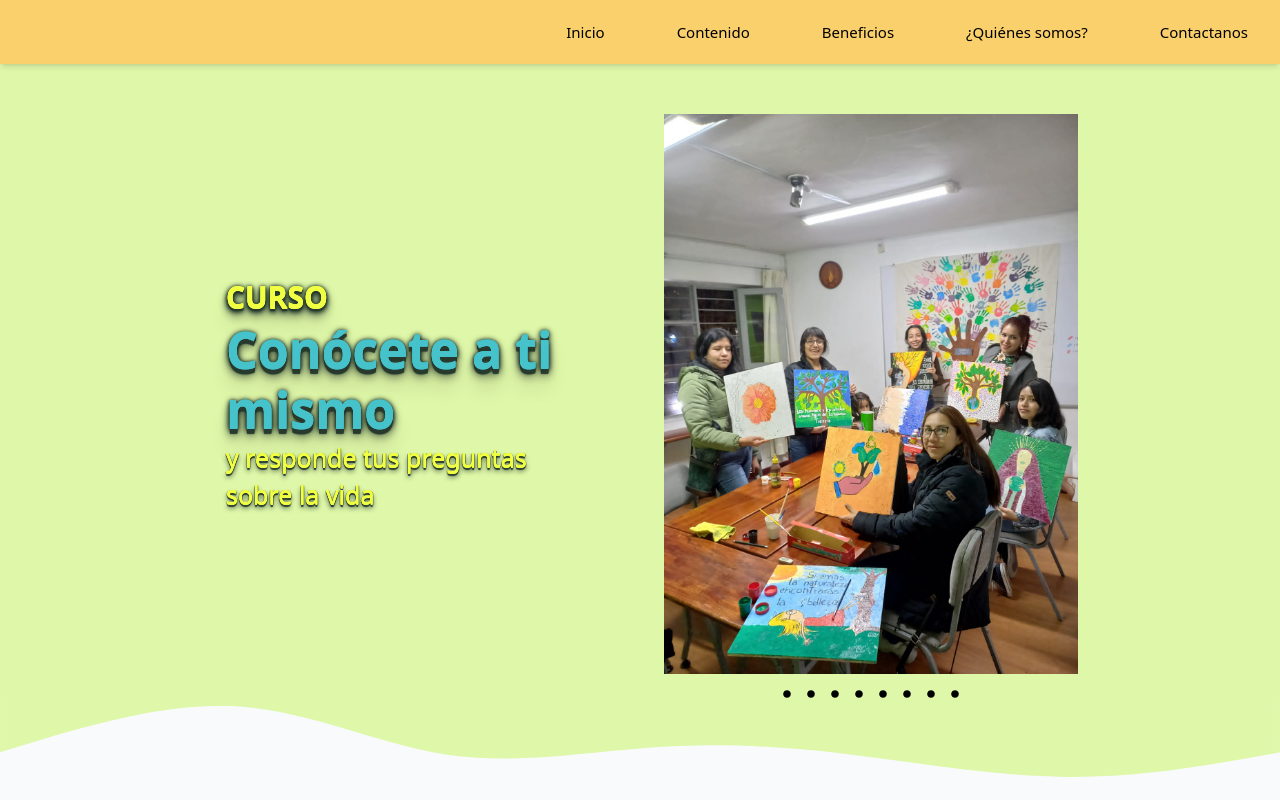
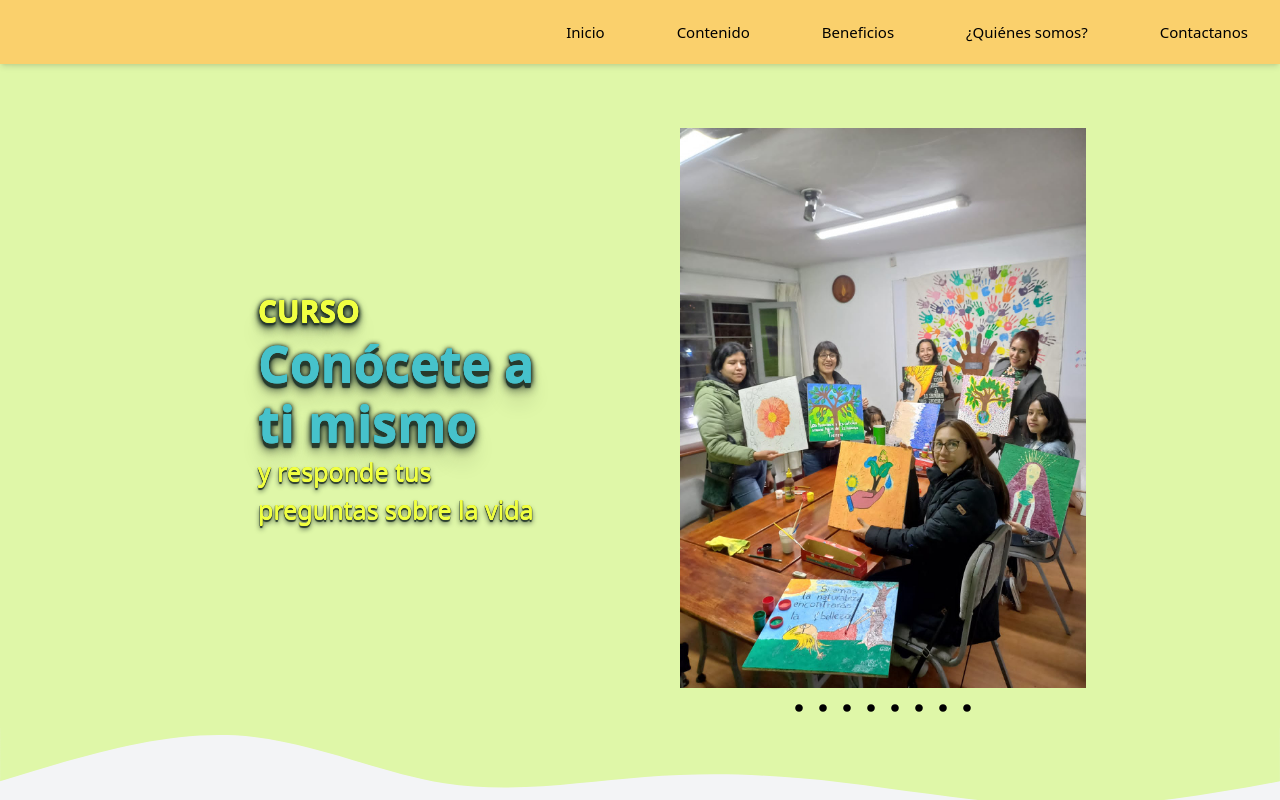
Before and after one commit to alfred00011/conocete-a-ti-mismo, a React (Vite) app: page / in a window 1280 px wide. Shown: the top 800 px of the page. Built offline with nearby package versions, Linux system fonts and the light colour scheme.

Commit message:
cambio de estilo en movil para imagenes

```diff
--- a/package.json
+++ b/package.json
@@ -13,7 +13,7 @@
     "react-chevron": "^1.1.1",
     "react-dom": "^18.2.0",
     "react-icons": "^4.8.0",
-    "react-router-dom": "^6.10.0",
+    "react-router-dom": "^6.11.2",
     "react-svg": "^16.1.7",
     "require": "^2.4.20"
   },
--- a/src/components/App.jsx
+++ b/src/components/App.jsx
@@ -1,4 +1,3 @@
-import MainHeader from "./menu/MainHeader"
 import Contenido from "./pages/Contenido"
 import Home from "./pages/Home"
 
@@ -7,9 +6,6 @@ function App() {
 
   return (
     <div className="flex flex-col">
-      <div className="h-[8vh]">
-        <MainHeader/>
-      </div>
       <Home/>
       <Contenido/>
     </div>
--- a/src/components/Inicio/Carrusel.jsx
+++ b/src/components/Inicio/Carrusel.jsx
@@ -23,13 +23,14 @@ const Carrusel = () => {
         setIndex(imgIndex)
     }
     return (
-        <div className="w-full h-[70vh] m-auto relative group">
-
+        <div className="w-full md:h-[70vh]  m-auto relative group ">
+            <div className="h-full w-full sm:h-[50vh] md:h-[50vh] lg:h-[70vh]">
             <img
-                className="w-full h-full rounded-4xl bg-center bg-cover duration-500"
+                className=" h-full w-full rounded-4xl bg-center bg-cover duration-500 relative"
                 src={imagenes[index].img}
                 alt={imagenes[index].title}
             />
+            </div>
 
             <div className="hidden group-hover:block inset-0">
                 <button
--- a/src/components/Inicio/Titulo.jsx
+++ b/src/components/Inicio/Titulo.jsx
@@ -2,7 +2,7 @@
 const Titulo = () => {
 
     return (
-        <div className="items-center justify-center p-8">
+        <div className="items-center justify-center lg:p-8 lg:m-8" >
 
             <span className="titulo1">Curso</span>
             <h1 className="titulo2">Conócete a ti mismo</h1>
--- a/src/components/menu/MainHeader.jsx
+++ b/src/components/menu/MainHeader.jsx
@@ -1,6 +1,5 @@
 import { useState } from "react";
 import { RiMenuFoldFill } from "react-icons/ri";
-import { Link } from "react-router-dom";
 
 
 const MainHeader = () => {
@@ -14,28 +13,28 @@ const MainHeader = () => {
             >
                 <ul className=" style-header h-full w-full  xl:static flex-1 flex flex-col xl:flex-row items-center justify-center gap-10 lg:max-w-256 lg:justify-end">
                     <li className="flex items-center">
-                        <Link className="menu-item" to="">
+                        <a className="menu-item" href="#home">
                         Inicio
-                        </Link>
+                        </a>
                     </li>
                     <li className="flex items-center">
-                        <Link className="menu-item" to="/Contenido.jsx">
+                        <a className="menu-item" href="#contenido">
                         Contenido
-                        </Link>
+                        </a>
                     </li>
                     <li className="flex items-center">
-                        <Link className="menu-item" to="/">
+                        <a className="menu-item" href="/">
                         Beneficios
-                        </Link>
+                        </a>
                     </li>
                     <li className="flex items-center">
-                        <Link className="menu-item" to="/">
+                        <a className="menu-item" href="/">
                         ¿Quiénes somos?
-                        </Link>
+                        </a>
                     </li><li className="flex items-center">
-                        <Link className="menu-item" to="/">
+                        <a className="menu-item" href="/">
                         Contactanos
-                        </Link>
+                        </a>
                     </li>
 
                 </ul>
--- a/src/components/pages/Contenido.jsx
+++ b/src/components/pages/Contenido.jsx
@@ -2,7 +2,7 @@ import mapaNA from '../../assets/img/mapa.png'
 
 const Contenido = () => {
     return (
-        <div className='bg-gray-100 flex flex-col items-center h-[90vh]' >
+        <div className='bg-gray-100 flex flex-col items-center h-[90vh]' id='contenido' >
             <div className=''>
                 <div className=''>
                     <div className='relative text-center p-4'>
--- /dev/null
+++ b/src/components/pages/Error404.jsx
@@ -0,0 +1,11 @@
+
+const Error404 = () => {
+    return (
+        <div>
+            <h1>Error404</h1>
+            <p>La página no existe</p>
+        </div>
+    )
+}
+
+export default Error404
--- a/src/components/pages/Home.jsx
+++ b/src/components/pages/Home.jsx
@@ -1,23 +1,30 @@
 import Carrusel from "../Inicio/Carrusel";
 import Titulo from "../Inicio/Titulo";
+import MainHeader from "../menu/MainHeader";
 import Wavy from "../menu/Wavy";
+
 
 const Home = () => {
     return (//grid grid-cols-1 md:grid-cols-6
+    <div id="home">
+        <div className="h-[8vh]">
+        <MainHeader/>
+        </div>
         <section className="fondo-stilo flex items-center justify-center h-full ">
-            <div className="grid sm:grid-cols-1 md:grid-cols-10 lg:grid-cols-8  h-[92vh] w-full gap-4 justify-center fix fondo-stilo">
-                <div className="sm:grid-cols-1 md:col-start-2 md:col-end-5 lg:col-start-2 lg:col-end-5 my-8 p-4 fondo-stilo flex items-center xl:p-8">
+            <div className="grid sm:grid-cols-1 md:grid-cols-10 lg:grid-cols-8  h-[92vh] w-full lg:gap-4 justify-center fix fondo-stilo">
+                <div className="sm:grid-cols-1 md:col-start-2 md:col-end-5 lg:col-start-2 lg:col-end-5 my-8 p-4 fondo-stilo flex items-center xl:p-8 ">
                     <Titulo/>
                 </div>
-                <div className="sm:grid-cols-1 md:col-start-6 md:col-end-10 lg:col-start-5 lg:col-end-8 my-8 p-4 fondo-stilo flex items-center xl:pr-10" >
+                <div className="sm:grid-cols-1 md:col-start-6 md:col-end-10 lg:col-start-5 lg:col-end-8 my-8 p-4 fondo-stilo flex items-center xl:p-8" >
                     <Carrusel/>
                 </div>
-                <div className="sm:grid-cols-1 md:col-span-10 lg:col-span-8  items-center bg-slate-50 -mt-10">
+                <div className="sm:grid-cols-1 md:col-span-10 lg:col-span-8  items-center bg-gray-100  -mt-10">
                     <Wavy/>
                 </div>
             </div>
 
         </section>
+    </div>
     )
 }
 
--- a/src/main.jsx
+++ b/src/main.jsx
@@ -1,14 +1,10 @@
 import React from 'react'
 import ReactDOM from 'react-dom/client'
-import { BrowserRouter, Route, Routes } from 'react-router-dom'
-import App from './components/App'
+import { RouterProvider } from 'react-router-dom'
+import router from './router/Router'
 import "./styles/index.css"
 
 
 ReactDOM.createRoot(document.getElementById('root')).render(
-  <BrowserRouter>
-    <Routes>
-      <Route path='/' element={<App/>}/>
-    </Routes>
-  </BrowserRouter>
+  <RouterProvider router={router}/>
 )
--- /dev/null
+++ b/src/router/Router.jsx
@@ -0,0 +1,13 @@
+import { createBrowserRouter } from "react-router-dom";
+import App from "../components/App";
+import Error404 from "../components/pages/Error404";
+
+const router = createBrowserRouter([
+    {
+        path:"/",
+        element: <App/>,
+        errorElement: <Error404/>,
+    }
+])
+
+export default router
```
Also changed, not shown: 2 other files (tests, documents, lock files or other folders).
